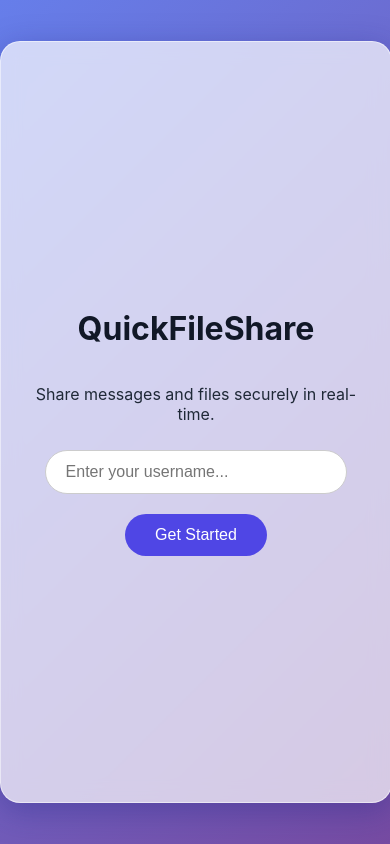
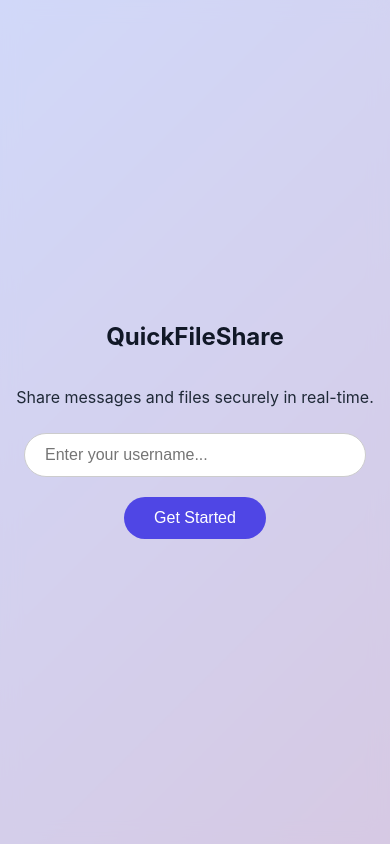
Before and after one commit to Shubham20040627/QuickFileTransfer, a React (Vite) app in the folder client/: page / in a window 390 px wide. Built offline with nearby package versions, Linux system fonts and the light colour scheme; no server answers.

Commit message:
Add responsive design for mobile devices

```diff
--- a/client/src/index.css
+++ b/client/src/index.css
@@ -77,7 +77,8 @@ button:hover {
   transform: translateY(-2px);
 }
 
-h1, h2 {
+h1,
+h2 {
   margin-bottom: 20px;
   color: #111827;
 }
@@ -93,7 +94,7 @@ h1, h2 {
 .chat-header {
   padding: 15px 20px;
   background: rgba(255, 255, 255, 0.8);
-  border-bottom: 1px solid rgba(0,0,0,0.1);
+  border-bottom: 1px solid rgba(0, 0, 0, 0.1);
   display: flex;
   justify-content: space-between;
   align-items: center;
@@ -128,7 +129,7 @@ h1, h2 {
   background: white;
   color: var(--text-color);
   border-bottom-left-radius: 2px;
-  box-shadow: 0 2px 5px rgba(0,0,0,0.05);
+  box-shadow: 0 2px 5px rgba(0, 0, 0, 0.05);
 }
 
 .message-meta {
@@ -177,6 +178,35 @@ h1, h2 {
 .download-btn {
   padding: 5px 10px;
   font-size: 12px;
-  background: rgba(255,255,255,0.2);
-  border: 1px solid rgba(255,255,255,0.4);
+  background: rgba(255, 255, 255, 0.2);
+  border: 1px solid rgba(255, 255, 255, 0.4);
 }
+
+@media (max-width: 600px) {
+  .app-container {
+    height: 100vh;
+    border-radius: 0;
+    border: none;
+    max-width: 100%;
+  }
+
+  .screen {
+    padding: 1rem;
+  }
+
+  .chat-footer {
+    padding: 10px;
+  }
+
+  .message {
+    max-width: 85%;
+  }
+
+  h1 {
+    font-size: 1.5rem;
+  }
+
+  input {
+    width: 90%;
+  }
+}
```
